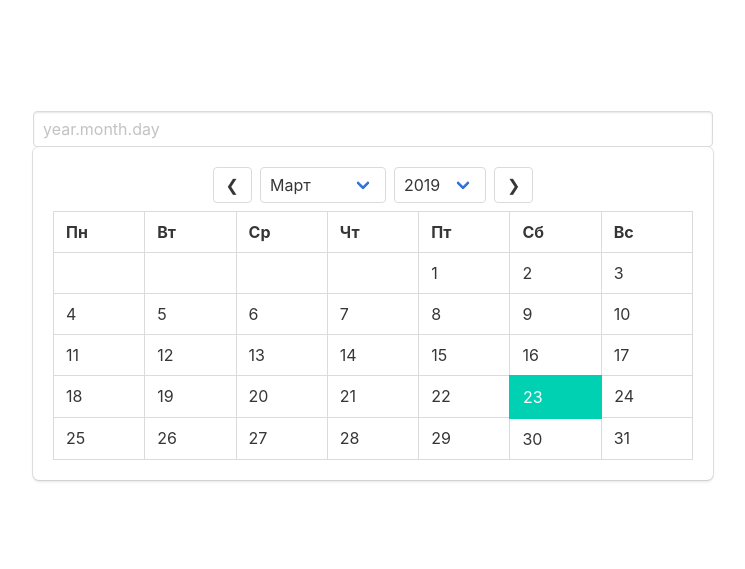
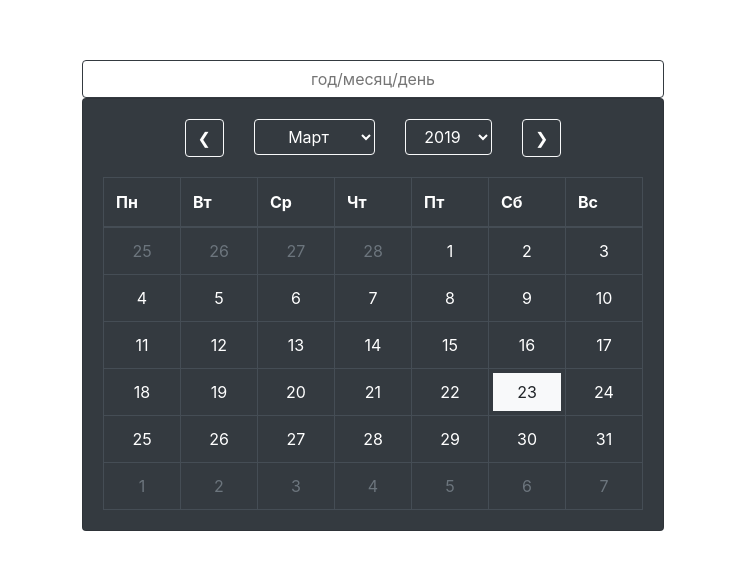
Before and after one commit to abramovictor/javascript-calendar, a website built with webpack: page public/index.html in a window 1280 px wide. Shown: the part 105-674 px from the top of the page, without its empty margins (267-1012 px from the left). Built offline with nearby package versions, Linux system fonts and the light colour scheme.

Commit message:
remove bulma |  add bootstrap | edit table body

```diff
--- a/package.json
+++ b/package.json
@@ -53,5 +53,8 @@
     "webpack": "^4.29.5",
     "webpack-cli": "^3.2.3",
     "webpack-dev-server": "^3.2.0"
+  },
+  "dependencies": {
+    "bootstrap": "^4.3.1"
   }
 }
--- a/public/index.html
+++ b/public/index.html
@@ -10,7 +10,7 @@
 
 <body>
     <div id="root">
-        <input type="date" class="input">
+        <input type="date" class="btn btn-outline-dark btn-block">
     </div>
 </body>
 
--- a/src/calendar-view.js
+++ b/src/calendar-view.js
@@ -14,6 +14,9 @@ export default class CalendarView {
     tableBody = null;
     table = null;
     onDateSelect = null;
+    todayButton = null
+    selectDayButton = null;
+    selectDayData = null;
 
     static NEXT_MONTH = 1;
     static PREV_MONTH = -1;
@@ -29,11 +32,28 @@ export default class CalendarView {
         this.update();
     }
 
+    init(data, rootElement, onDateSelect) {
+        this.data = data;
+        this.rootElement = rootElement;
+        this.onDateSelect = onDateSelect;
+
+        this.monthSelect = this.renderMonthSelect();
+        this.yearSelect = this.renderYearSelect();
+        this.prevMonthButton = this.renderPrevMonthButton();
+        this.nextMonthButton = this.renderNextMonthButton();
+        this.tableHead = this.renderTableHead();
+        this.tableBody = this.renderTableBody();
+        this.table = this.renderTable();
+        this.calendar = this.renderCalendar();
+
+        this.rootElement.appendChild(this.calendar);
+    }
+
     get selectedYear() {
         try {
             return Number(this.yearSelect.value);
         } catch {
-            return null;
+            return this.data.currentYear;
         }
     }
 
@@ -41,7 +61,7 @@ export default class CalendarView {
         try {
             return Number(this.monthSelect.value);
         } catch {
-            return null;
+            return this.data.currentMonth;
         }
     }
 
@@ -62,10 +82,6 @@ export default class CalendarView {
     handleNextMonthButtonClick() {
         this.changeMonth(CalendarView.NEXT_MONTH);
         this.update();
-    }
-
-    handleDayClick(selectDay) {
-        this.changeSelectDay(selectDay);
     }
 
     changeMonth(direction) {
@@ -89,37 +105,47 @@ export default class CalendarView {
         this.monthSelect.value = month;
     }
 
-    changeSelectDay(selectDay) {
-        this.tableBody.querySelectorAll('td').forEach(day => day.className = '');
-        selectDay.className = 'has-background-primary has-text-white';
+    handleDayClick(selectDay, dayData) {
+        this.changeSelectDay(selectDay, dayData);
     }
 
-    init(data, rootElement, onDateSelect) {
-        this.data = data;
-        this.rootElement = rootElement;
-        this.onDateSelect = onDateSelect;
+    changeSelectDay(selectDay, dayData) {
+        if (selectDay.classList.contains('btn-light')) return;
 
-        this.monthSelect = this.renderMonthSelect();
-        this.yearSelect = this.renderYearSelect();
-        this.prevMonthButton = this.renderPrevMonthButton();
-        this.nextMonthButton = this.renderNextMonthButton();
-        this.tableHead = this.renderTableHead();
-        this.tableBody = this.renderTableBody();
-        this.table = this.renderTable();
-        this.calendar = this.renderCalendar();
+        if (this.todayButton.classList.contains('btn-light')) {
+            this.todayButton.classList.remove('btn-light');
+            this.todayButton.classList.add('btn-dark');
+        }
 
-        this.rootElement.appendChild(this.calendar);
+        selectDay.classList.remove('btn-dark');
+        selectDay.classList.add('btn-light');
+
+        if (this.selectDayButton === null) {
+            this.selectDayButton = selectDay;
+        }
+        else {
+            this.selectDayButton.classList.remove('btn-light');
+            this.selectDayButton.classList.add('btn-dark');
+            this.selectDayButton = selectDay;
+        }
+
+        this.selectDayData = dayData;
+
+
     }
 
     renderMonthSelect() {
-        const selectedMonth = this.selectedMonth !== null ? this.selectedMonth : this.data.currentMonth
         return (
-            $('select', { onchange: this.handleMonthSelectChange },
+            $('select',
+                {
+                    className: 'btn btn-dark border-light',
+                    onchange: this.handleMonthSelectChange
+                },
                 Calendar.MONTH_NAMES.map((name, index) =>
                     $('option',
                         {
                             value: index,
-                            selected: index === selectedMonth
+                            selected: index === this.selectedMonth
                         },
                         name
                     )
@@ -129,14 +155,17 @@ export default class CalendarView {
     }
 
     renderYearSelect() {
-        const selecterYear = this.selectedYear !== null ? this.selectedYear : this.data.currentYear;
         return (
-            $('select', { onchange: this.handleYearSelectChange },
+            $('select',
+                {
+                    className: 'btn btn-dark border-light',
+                    onchange: this.handleYearSelectChange
+                },
                 Calendar.YEAR.map((year) =>
                     $('option',
                         {
                             value: year,
-                            selected: year === selecterYear
+                            selected: year === this.selectedYear
                         },
                         year
                     )
@@ -149,8 +178,9 @@ export default class CalendarView {
         return (
             $('button',
                 {
-                    className: 'button',
-                    onclick: this.handlePrevMonthButtonClick
+                    className: 'btn btn-dark border-light',
+                    onclick: this.handlePrevMonthButtonClick,
+                    title: 'Предыдущий месяц'
                 },
                 '❮'
             )
@@ -161,8 +191,9 @@ export default class CalendarView {
         return (
             $('button',
                 {
-                    className: 'button',
-                    onclick: this.handleNextMonthButtonClick
+                    className: 'btn btn-dark border-light',
+                    onclick: this.handleNextMonthButtonClick,
+                    title: 'Следующий месяц'
                 },
                 '❯'
             )
@@ -172,7 +203,7 @@ export default class CalendarView {
     renderTableHead() {
         return (
             $('thead', null,
-                Calendar.WEEKDAY_NAMES.map(weekday => $('th', null, weekday))
+                Calendar.WEEKDAY_NAMES.map(({ name, title }) => $('th', { title }, name))
             )
         );
     }
@@ -184,19 +215,33 @@ export default class CalendarView {
             $('tbody', null,
                 month.map(week =>
                     $('tr', null,
-                        week.map((date) =>
-                            $('td',
+                        week.map((date) => {
+                            return (
+                                $('td', { className: 'p-1' },
+                                    date.isToday ?
+                                        (this.todayButton = $('button',
                                             {
-                                    className: date.isToday && 'has-background-primary has-text-white',
-                                    style: date.isToday && 'border: 2px solid #00d1b2',
-                                    onclick: (date.day > 0) && (({ target }) => {
+                                                className: 'rounded-0 w-100 h-100 btn btn-light border-light',
+                                                onclick: ({ target }) => {
                                                     this.handleDayClick(target);
                                                     this.onDateSelect(date);
-                                    })
+                                                }
                                             },
-                                (date.day > 0) ? date.day : ''
+                                            date.day
+                                        )) :
+                                        $('button',
+                                            {
+                                                className: `rounded-0 w-100 h-100 btn btn-dark${!date.isCurrentMonthDay ? ' text-muted' : ''}`,
+                                                onclick: ({ target }) => {
+                                                    this.handleDayClick(target, date);
+                                                    this.onDateSelect(date);
+                                                }
+                                            },
+                                            date.day
                                         )
                                 )
+                            );
+                        })
                     )
                 )
             )
@@ -205,7 +250,7 @@ export default class CalendarView {
 
     renderTable() {
         return (
-            $('table', { className: 'table is-bordered' },
+            $('table', { className: 'table table-bordered table-dark m-0' },
                 this.tableHead,
                 this.tableBody
             )
@@ -217,25 +262,25 @@ export default class CalendarView {
             $('div',
                 {
                     id: 'calendar',
-                    className: 'box'
+                    className: 'card bg-dark'
                 },
-                $('header', null,
+                $('header', { className: 'card-body pb-0 mb-0' },
+                    $('div', { className: 'col-auto' },
                         this.prevMonthButton,
-                    $('div',
-                        {
-                            className: 'select'
-                        },
+                    ),
+                    $('div', { className: 'col-auto' },
                         this.monthSelect
                     ),
-                    $('div',
-                        {
-                            className: 'select'
-                        },
+                    $('div', { className: 'col-auto' },
                         this.yearSelect
                     ),
+                    $('div', { className: 'col-auto' },
                         this.nextMonthButton
                     ),
+                ),
+                $('section', { className: 'card-body' },
                     this.table
+                )
             )
         );
     }
--- a/src/calendar.js
+++ b/src/calendar.js
@@ -30,13 +30,34 @@ export default class Calendar {
     ];
 
     static WEEKDAY_NAMES = [
-        'Пн',
-        'Вт',
-        'Ср',
-        'Чт',
-        'Пт',
-        'Сб',
-        'Вс'
+        {
+            name: 'Пн',
+            title: 'Понедельник'
+        },
+        {
+            name: 'Вт',
+            title: 'Вторник'
+        },
+        {
+            name: 'Ср',
+            title: 'Среда'
+        },
+        {
+            name: 'Чт',
+            title: 'Четверг'
+        },
+        {
+            name: 'Пт',
+            title: 'Пятница'
+        },
+        {
+            name: 'Сб',
+            title: 'Суббота'
+        },
+        {
+            name: 'Вс',
+            title: 'Воскресенье'
+        },
     ];
 
     static DAYS_IN_MONTH = [
@@ -73,6 +94,8 @@ export default class Calendar {
 
     static YEAR = null;
 
+    static WEEK_OF_MONTH = 6;
+
     constructor() {
         this.setYearList();
     }
@@ -100,9 +123,9 @@ export default class Calendar {
         return Calendar.DAYS_IN_MONTH[month];
     }
 
-    static getDaysOfWeek(year, month, day) {
-        let daysOfWeek = new Date(year, month, day).getDay();
-        return daysOfWeek === 0 ? 6 : (daysOfWeek - 1);
+    static getDayOfWeek(year, month, day) {
+        let dayOfWeek = new Date(year, month, day).getDay();
+        return dayOfWeek === 0 ? 6 : (dayOfWeek - 1);
     }
 
     static getWeekOfMonth(daysInMonth, monthStartsOn) {
@@ -118,30 +141,67 @@ export default class Calendar {
     }
 
     getMonthData(year, month) {
-        const daysInMonth = Calendar.getDaysInMonth(year, month);
-        const monthStartsOn = Calendar.getDaysOfWeek(year, month, 1);
+        const daysInCurrentMonth = Calendar.getDaysInMonth(year, month);
+        const currentMonthStartsOn = Calendar.getDayOfWeek(year, month, 1);
+
+        let prevMonth = month - 1;
+        let prevMonthYear = year;
+
+        if (prevMonth < Calendar.MONTHS.JAN) {
+            prevMonth = Calendar.MONTHS.DEC;
+            prevMonthYear = year - 1;
+        }
+
+        let nextMonth = month + 1;
+        let nextMonthYear = year;
+
+        if (nextMonth > Calendar.MONTHS.DEC) {
+            nextMonth = Calendar.MONTHS.JAN;
+            nextMonthYear = year + 1;
+        }
+
+        const daysInPrevMonth = Calendar.getDaysInMonth(prevMonthYear, prevMonth);
 
         const data = [];
-        const weekOfMonth = Calendar.getWeekOfMonth(daysInMonth, monthStartsOn);
 
-        let day = 1;
+        let currentMonthDay = 1;
+        let prevMonthDay = daysInPrevMonth - currentMonthStartsOn + 1;
+        let nextMonthDay = 1;
 
-        for (let i = 0; i < weekOfMonth; i++) {
+        for (let i = 0; i < Calendar.WEEK_OF_MONTH; i++) {
             data[i] = [];
 
             for (let j = 0; j < Calendar.DAYS_IN_WEEK; j++) {
-                if (i === 0 && j < monthStartsOn || day > daysInMonth) {
-                    data[i][j] = 0;
+                if (i === 0 && j < currentMonthStartsOn) {
+                    data[i][j] = {
+                        year: prevMonthYear,
+                        month: prevMonth,
+                        day: prevMonthDay,
+                        isToday: false,
+                        isCurrentMonthDay: false
+                    };
+                    prevMonthDay += 1;
+                }
+                else if (currentMonthDay > daysInCurrentMonth) {
+                    data[i][j] = {
+                        year: nextMonthYear,
+                        month: nextMonth,
+                        day: nextMonthDay,
+                        isToday: false,
+                        isCurrentMonthDay: false
+                    };
+                    nextMonthDay += 1;
                 }
                 else {
                     data[i][j] = {
-                        year,
-                        month,
-                        day,
-                        isToday: this.isToday(year, month, day)
+                        year: year,
+                        month: month,
+                        day: currentMonthDay,
+                        isToday: this.isToday(year, month, currentMonthDay),
+                        isCurrentMonthDay: true
                     };
 
-                    day += 1;
+                    currentMonthDay += 1;
                 }
             }
         }
--- a/src/index.js
+++ b/src/index.js
@@ -1,4 +1,4 @@
-import './styles/bulma.min.css';
+import 'bootstrap/dist/css/bootstrap.min.css';
 import './styles/calendar.css';
 import './styles/styles.css';
 
@@ -7,11 +7,11 @@ import CalendarView from './calendar-view';
 
 const input = document.querySelector('[type="date"]');
 input.type = 'text';
-input.placeholder = 'year.month.day';
+input.placeholder = 'год/месяц/день';
 
 const calendar = new Calendar();
 const view = new CalendarView(
     calendar,
     document.querySelector('#root'),
-    ({year, month, day}) => input.value = `${year}.${month + 1}.${day}`
+    ({year, month, day}) => input.value = `${year}/${month + 1}/${day}`
 );
--- a/src/styles/styles.css
+++ b/src/styles/styles.css
@@ -10,18 +10,5 @@ body {
 table {
     table-layout: fixed;
     width: 100%;
-    max-width: 640px;
+    max-width: 540px;
 }
-
-td:hover {
-    background-color: #fafafa;
-    cursor: pointer;
-}
-/*
-input ~ #root {
-    display: none;
-}
-
-input:focus ~ #root {
-    display: block;
-} */
```
Also changed, not shown: src/styles/bulma.min.css (deleted), 1 other file. Lines whose indentation alone changed are shown as unchanged.
